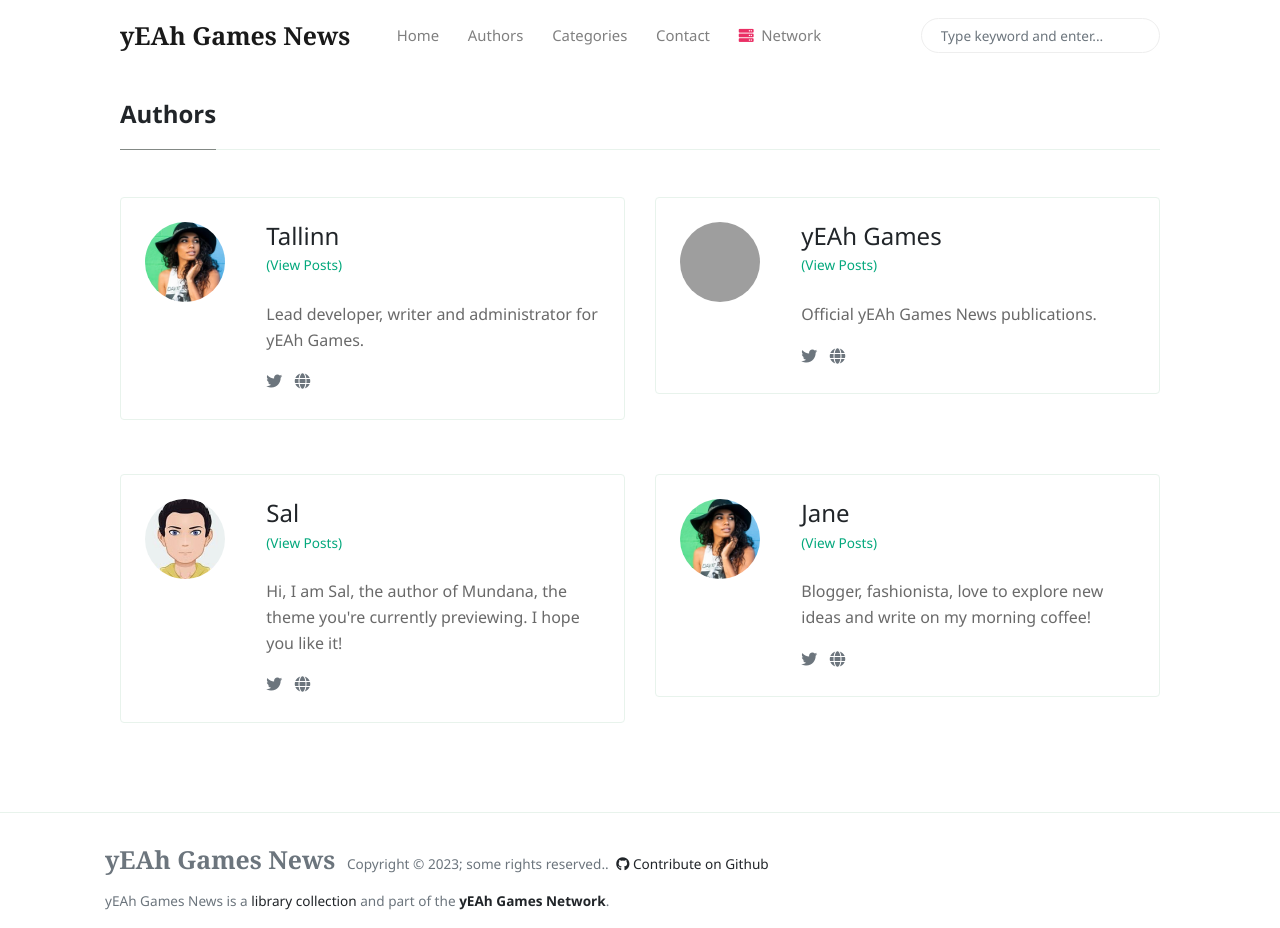
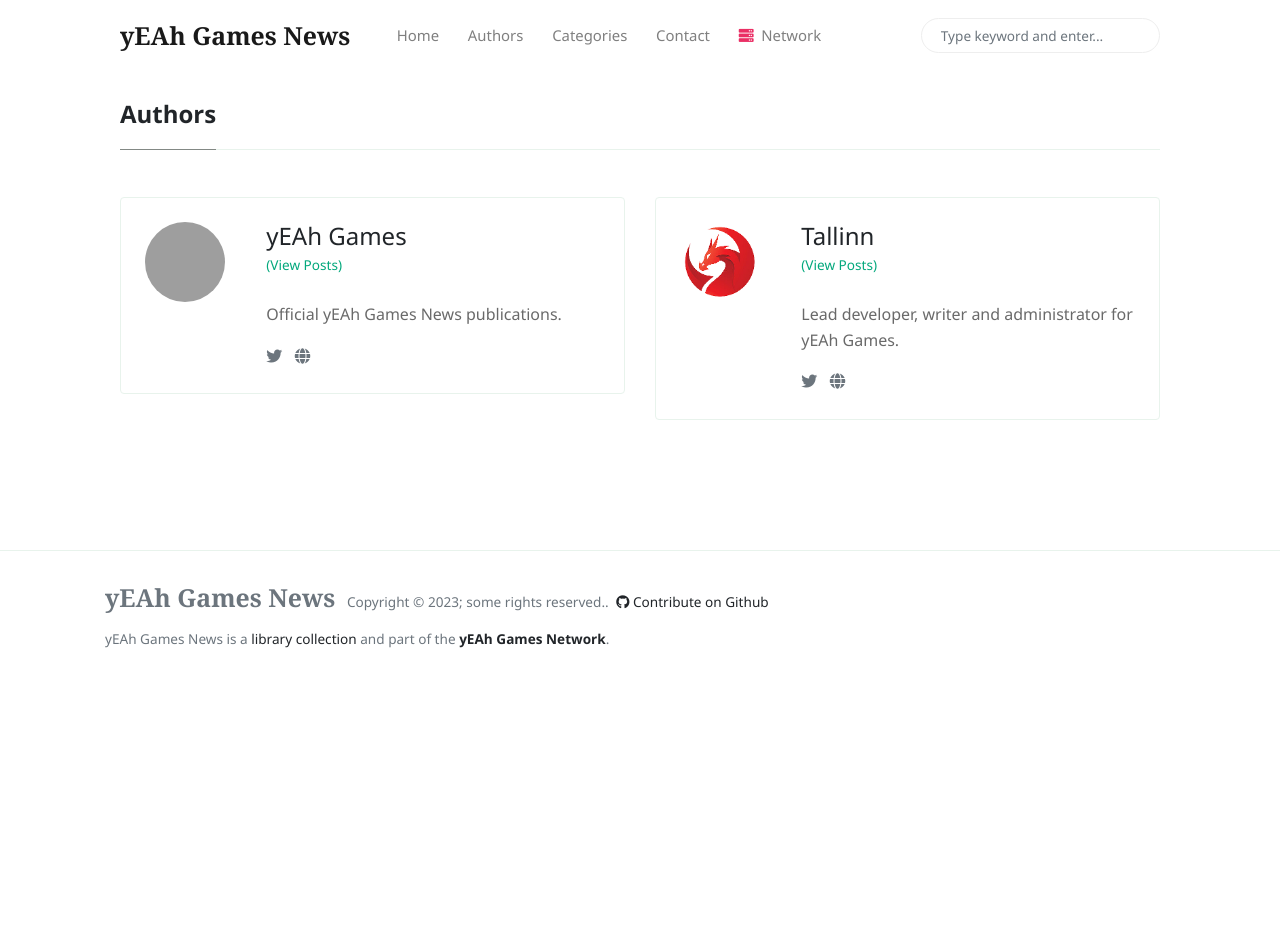
Before and after one commit to yEAh-Games/collections-news, a Jekyll site: the page built from _pages/authors-list.html, in a window 1280 px wide and 928 px high. Built offline with Jekyll 4.4.1, drawn with Linux system fonts in a browser that asks for light colours; nearby versions of some CDN libraries.

Commit message:
Final author repair and template cleanup

```diff
--- a/_config.yml
+++ b/_config.yml
@@ -19,14 +19,6 @@
   - jekyll-seo-tag
 
 authors:
-    tallinn:
-      name:           Tallinn
-      site:           https://t.unigon.net
-      avatar:         //news.yeahgames.net/assets/images/avatar2.jpg
-      bio:            "Lead developer, writer and administrator for yEAh Games."
-      email:          tallinn@yeahgames.net
-      twitter:        https://github.com/nnillat
-
     yeahgames:
       name:           yEAh Games
       site:           https://www.yeahgames.net
@@ -35,21 +27,13 @@
       email:          admin@yeahgames.net
       twitter:        https://github.com/yeah-games
 
-    sal:
-      name:           Sal
-      site:           https://www.wowthemes.net
-      avatar:         //news.yeahgames.net/assets/images/avatar1.jpg
-      bio:            "Hi, I am Sal, the author of Mundana, the theme you're currently previewing. I hope you like it!"
-      email:          wowthemesnet@gmail.com
-      twitter:        https://twitter.com/wowthemesnet
-
-    jane:
-      name:           Jane
-      site:           https://www.wowthemes.net
-      avatar:         //news.yeahgames.net/assets/images/avatar2.jpg
-      bio:            "Blogger, fashionista, love to explore new ideas and write on my morning coffee!"
-      email:          fakemail@gmail.com
-      twitter:        https://twitter.com/wowthemesnet
+    tallinn:
+      name:           Tallinn
+      site:           https://t.unigon.net
+      avatar:         //news.yeahgames.net/assets/images/authors/tallinn.png
+      bio:            "Lead developer, writer and administrator for yEAh Games."
+      email:          tallinn@yeahgames.net
+      twitter:        https://github.com/nnillat
 
 # Defaults
 defaults:
```
Also changed, not shown: assets/images/authors/tallinn.png (added).
